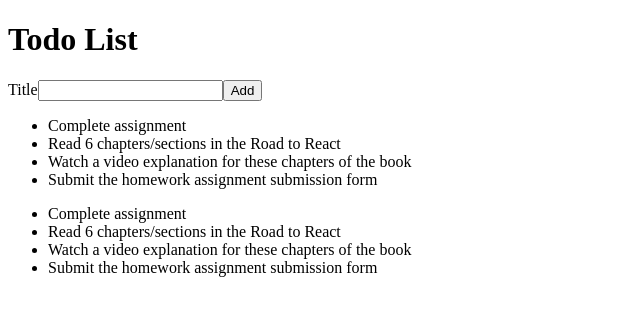
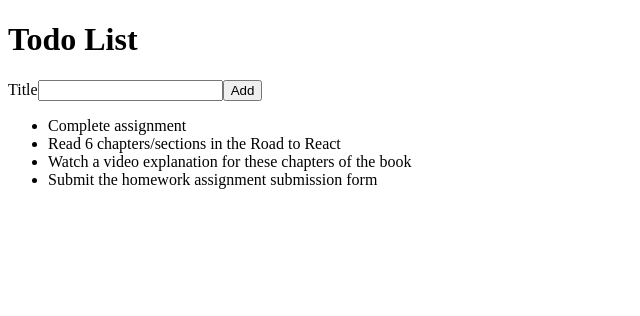
Before and after one commit to mvstoyan/react-todo, a React (Create React App) app: page / in a window 1280 px wide. Shown: the top 316 px of the page, without its empty margins (0-640 px from the left). Built offline with nearby package versions, Linux system fonts and the light colour scheme; the HTML template or start-up script is replaced by a standard one.

Commit message:
fixed app.js

```diff
--- a/src/App.js
+++ b/src/App.js
@@ -3,25 +3,11 @@ import TodoList from './TodoList';
 import AddTodoForm from './AddTodoForm';
 
 function App() {
-  // Array of tasks
-  const todoList = [
-    { id: 1, title: "Complete assignment" },
-    { id: 2, title: "Read 6 chapters/sections in the Road to React" },
-    { id: 3, title: "Watch a video explanation for these chapters of the book" },
-    { id: 4, title: "Submit the homework assignment submission form" },
-  ];
-
   return (
     <div>
       <h1>Todo List</h1>
       <AddTodoForm />
       <TodoList />
-      <ul>
-        {/* render the list */}
-        {todoList.map((item) => (
-          <li key={item.id}>{item.title}</li>
-        ))}
-      </ul>
     </div>
   );
 }
```
